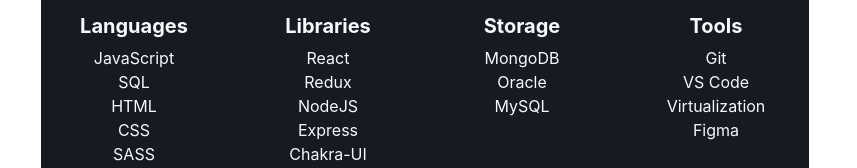
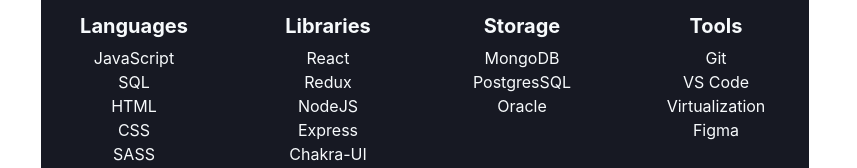
Before and after one commit to jaimeAlorg/Portfolio, a React (Create React App) app: page / in a window 1280 px wide. Shown: the part 553-721 px from the top of the page, without its empty margins (215-1072 px from the left). Built offline with nearby package versions, Linux system fonts and the light colour scheme.

Commit message:
Edited info

```diff
--- a/src/components/Skills.jsx
+++ b/src/components/Skills.jsx
@@ -41,9 +41,7 @@
             textAlign="center"
           >
             <VStack>
-                            <Heading
-                                fontSize={{ base: "sm", sm: "md", md: "xl" }}
-                            >
+              <Heading fontSize={{ base: "sm", sm: "md", md: "xl" }}>
                 Languages
               </Heading>
               <List>
@@ -81,8 +79,8 @@
               </Heading>
               <List>
                 <ListItem>MongoDB</ListItem>
+                <ListItem>PostgresSQL</ListItem>
                 <ListItem>Oracle</ListItem>
-                                <ListItem>MySQL</ListItem>
               </List>
             </VStack>
             <VStack>
```
Lines whose indentation alone changed are shown as unchanged.
